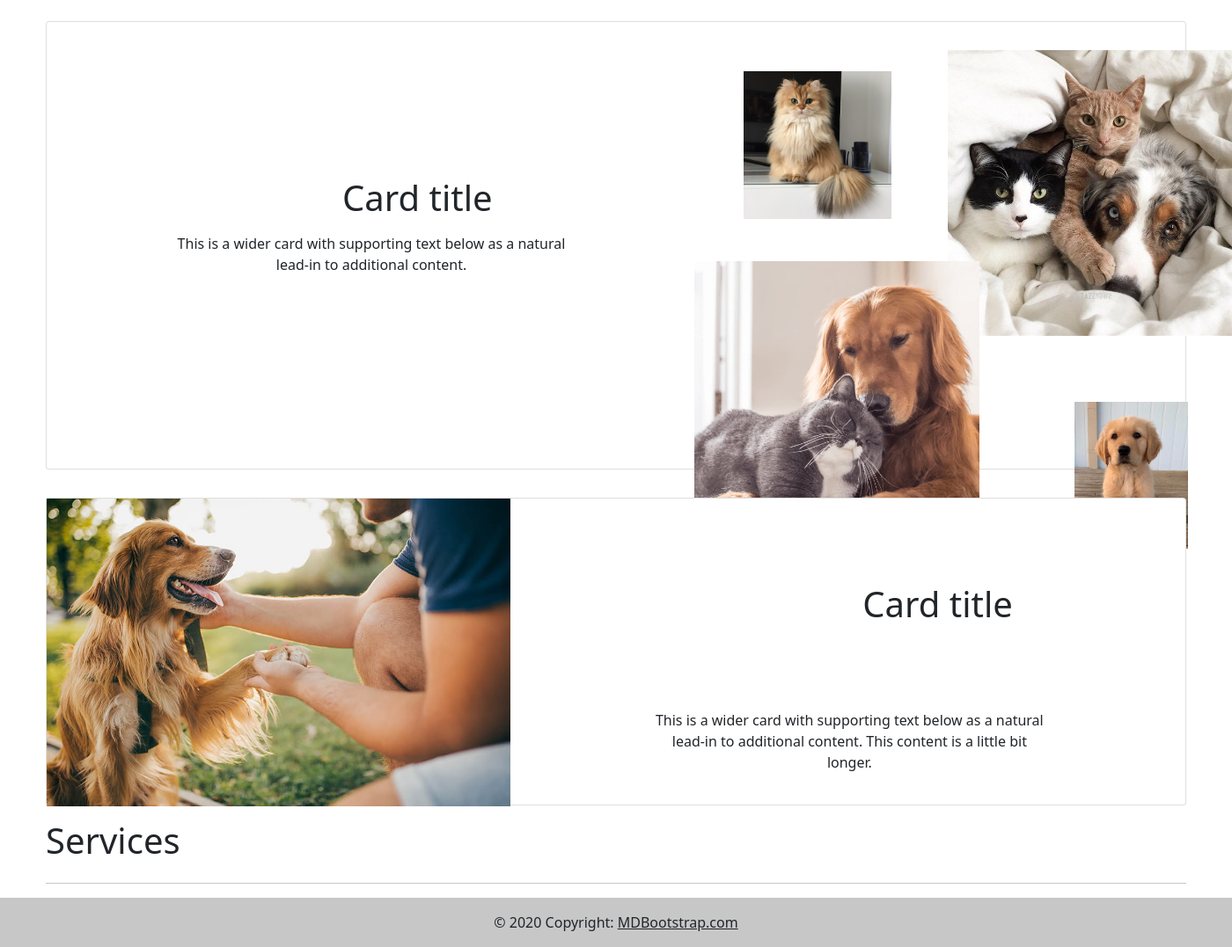
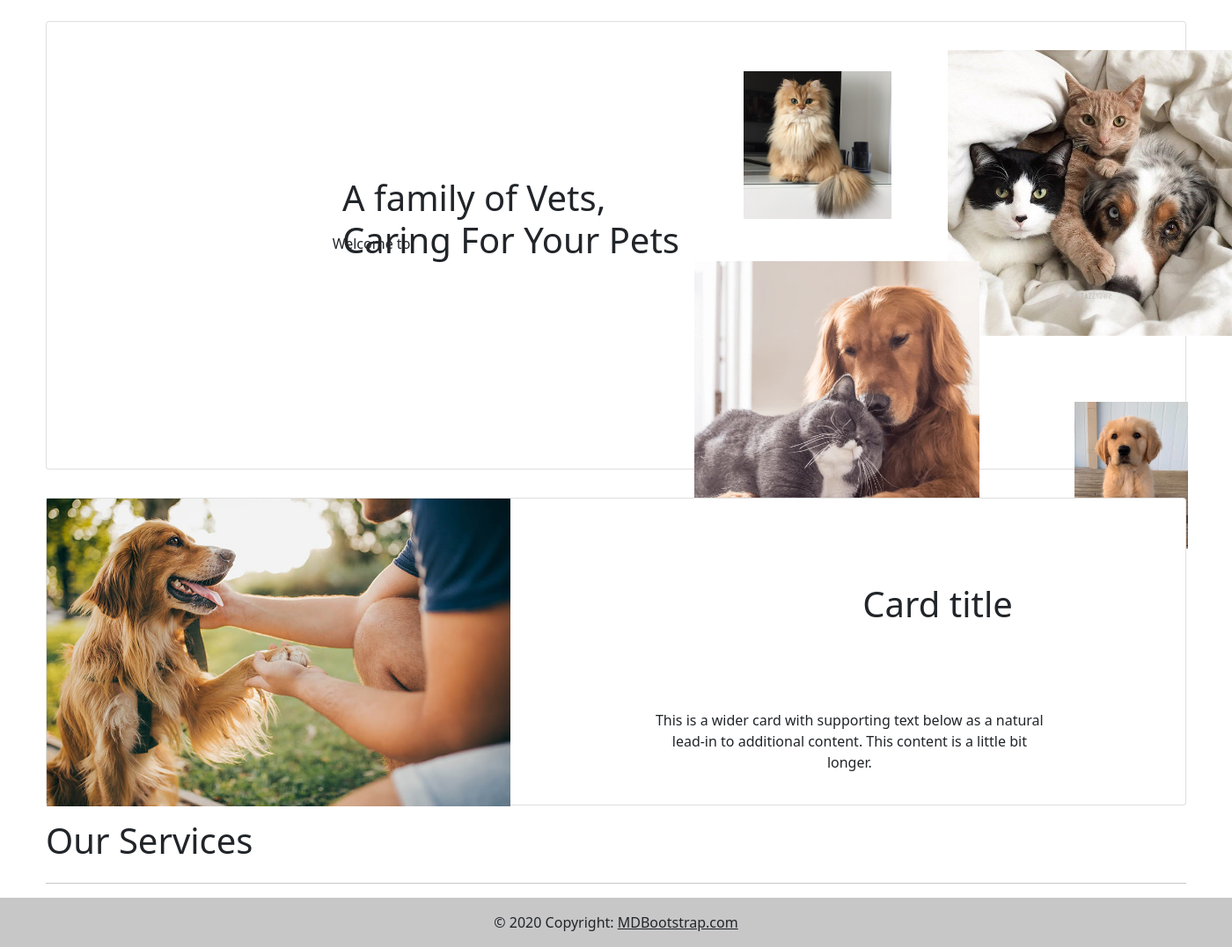
Before and after one commit to JEHANALIK/project3-pets, a Django app: page / in a window 1400 px wide. Shown: the part 56-1133 px from the top of the page at 88% size. Run offline with Django 4.2, Linux system fonts and the light colour scheme; data that the repository does not hold is empty.

Commit message:
merge conflict

```diff
--- a/pets/main_app/templates/home.html
+++ b/pets/main_app/templates/home.html
@@ -7,8 +7,8 @@
         <div class="row g-0">
           <div class="col-md-8">
             <div class="card-body">
-              <h1 class="card-title first-title">Card title</h1>
-              <p class="card-text first-p">This is a wider card with supporting text below as a natural lead-in to additional content.</p>
+              <h1 class="card-title first-title">A family of Vets,<br>Caring For Your Pets</h1>
+              <p class="card-text first-p">Welcome to </p>
             </div>
           </div>
             <div class="col-md-4 first-image">
@@ -38,17 +38,17 @@
       </div>
 </div>
 
-<h1>Services</h1>
+<h1>Our Services</h1>
 <hr>
 <div class="row row-cols-1 row-cols-md-2 row-cols-lg-4 g-4 ">
     {% for service in services%}
-    <div class="col>
+    <div class="col">
       <div class="card">
         <img src="{% static service.image|cut:'main_app/static'%}" class="card-img-top" alt="...">
         <div class="card-body">
-          <h5 class="card-title">{{service.name}}</h5>
+          <h5 class="card-title" style="text-align: center;">{{service.name}}</h5>
         </div>
-        <a href="{% url 'detail' service.id %}" class="btn btn-primary">Read More</a>
+        <a href="{% url 'detail' service.id %}" class="btn btn-primary" style="border-radius: 30px;">Read More</a>
       </div>
       {%endfor%}
     </div>
```
Also changed, not shown: pets/main_app/static/uploads/IMG_7425_2TP9Zjl.JPG (added), pets/main_app/static/uploads/IMG_7425_S0HRPOU.JPG (added).
